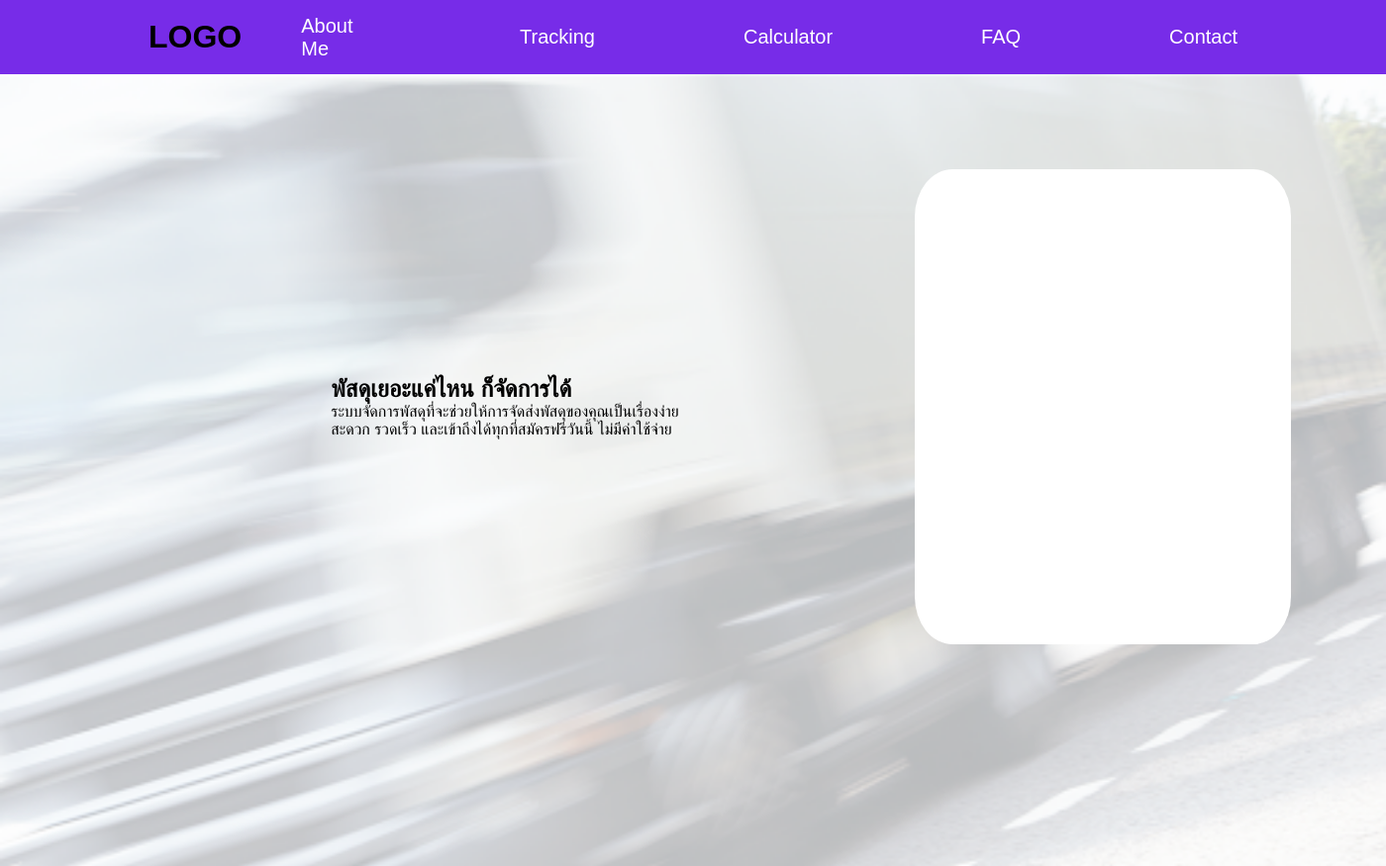
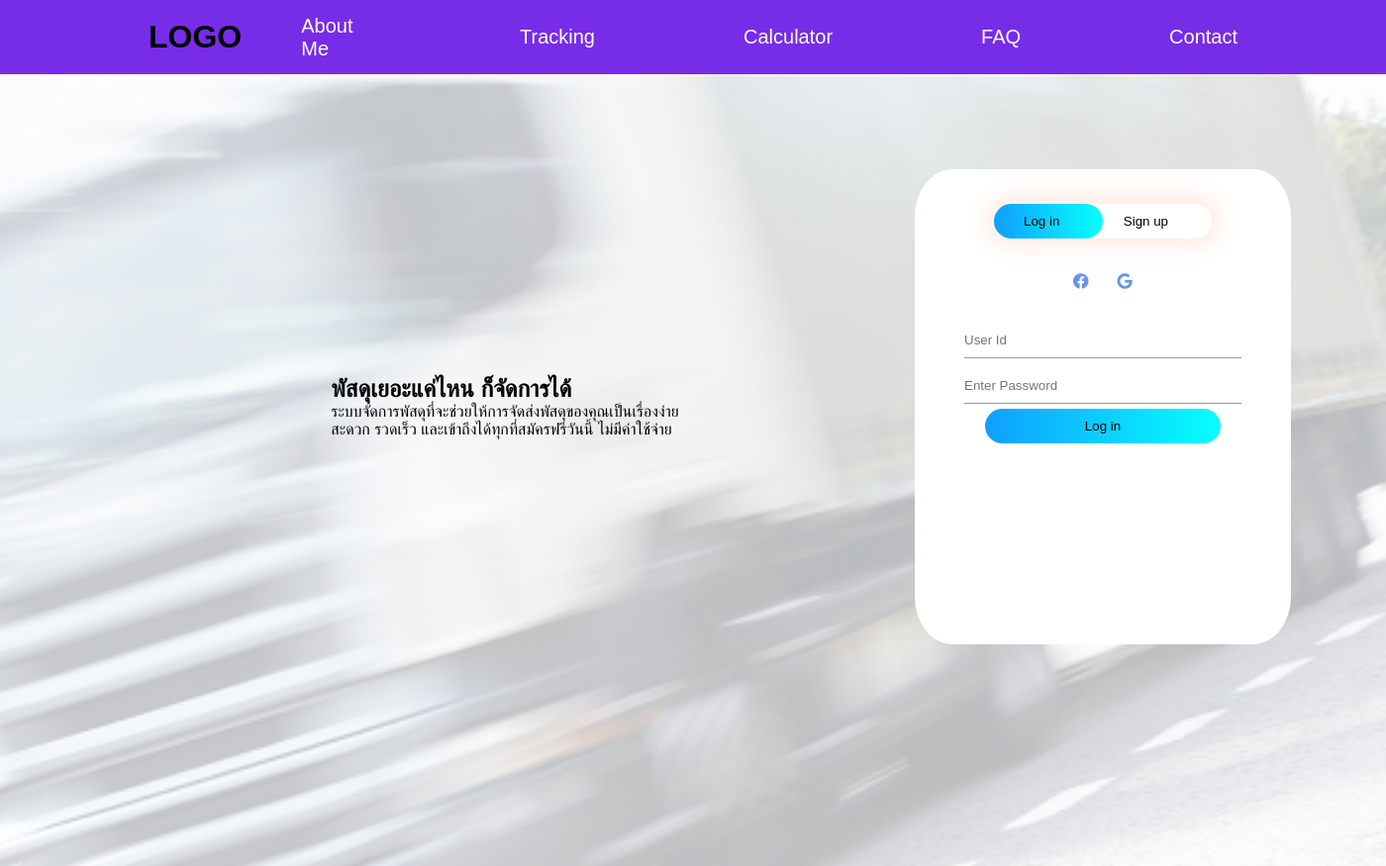
Before and after one commit to BTanakan/newgit, a PHP site: page /signin.html in a window 1400 px wide. Shown: the part 36-911 px from the top of the page at 99% size. Run offline with PHP 8.4, Linux system fonts and the light colour scheme; some libraries are stand-ins or nearby versions.

Commit message:
sign-log

```diff
--- a/signin.css
+++ b/signin.css
@@ -95,4 +95,88 @@ ul.menulist li a {
     height: 480px;
     border-radius: 10%;
     position: relative;
+    overflow: hidden;
 }
+.button-card
+{
+    width: 220px;
+    margin: 35px auto;
+    position: relative;
+    box-shadow: 0 0 20px 9px #ff61241f;
+    border-radius: 30px;
+}
+.toggle-btn
+{
+    padding: 10px 30px;
+    cursor: pointer;
+    background: transparent;
+    border: 0;
+    outline: none;
+    position: relative;
+}
+#btn
+{
+    top: 0;
+    left: 0;
+    position: absolute;
+    width: 110px;
+    height: 100%;
+    background: linear-gradient(to right, #109fff, #06ffff);
+    border-radius: 30px;
+    transition: .5s;
+}
+.card-icon
+{
+    margin: 30px auto;
+    text-align: center;
+}
+.card-icon i
+{
+    width: 30px;
+    margin: 0 5px;
+    color: cornflowerblue;
+}
+.input-card
+{
+    top: 150px;
+    position: absolute;
+    width: 280px;
+    transition: .5s;
+    left: 50px;
+}
+.text-card
+{
+    width: 100%;
+    padding: 10px 0;
+    margin: 5px 0;
+    border-left: 0;
+    border-top: 0;
+    border-right: 0;
+    border-bottom: 1px solid #999;
+    outline: none;
+    background: transparent;
+}
+.submit-btn
+{
+    width: 85%;
+    padding: 10px 30px;
+    cursor: pointer;
+    display: block;
+    margin: auto;
+    background: linear-gradient(to right,#109fff, #06ffff);
+    border: 0;
+    outline: none;
+    border-radius: 30px;
+}
+.chech-box
+{
+    margin: 30px 10px 30px 0;
+}
+#login
+{
+    left: 50px;
+}
+#signup
+{
+    left: 450px;
+}
--- a/signin.html
+++ b/signin.html
@@ -5,6 +5,7 @@
         <meta charset="UTF-8">
         <meta name="viewport" content="width=device-width, initial-scale=1">
         <link href="signin.css" rel="stylesheet">
+        <link rel="stylesheet" href="https://pro.fontawesome.com/releases/v5.10.0/css/all.css" integrity="sha384-AYmEC3Yw5cVb3ZcuHtOA93w35dYTsvhLPVnYs9eStHfGJvOvKxVfELGroGkvsg+p" crossorigin="anonymous"/>
     </head>
     <body>
         <nav>
@@ -50,10 +51,46 @@
                 </div>
                 <div class="card-sign-in">
                     <div class="card-content">
-
+                        <div class="button-card">
+                            <div id="btn"></div>
+                            <button type="button" class="toggle-btn" onclick="login()">Log in</button>
+                            <button type="button" class="toggle-btn" onclick="signup()">Sign up</button>
+                        </div>
+                        <div class="card-icon">
+                            <i class="fab fa-facebook"></i>
+                            <i class="fab fa-google"></i>
+                        </div>
+                        <form id="login" class="input-card">
+                            <input type="text" class="text-card" placeholder="User Id">
+                            <input type="text" class="text-card" placeholder="Enter Password">
+                            <button type="submit" class="submit-btn">Log in</button>
+                        </form>
+                        <form id="signup" class="input-card">
+                            <input type="text" class="text-card" placeholder="User Id">
+                            <input type="text" class="text-card" placeholder="Enter email">
+                            <input type="text" class="text-card" placeholder="Enter Password">
+                            <input type="checkbox" class="chech-box"><span>I agree </span>
+                            <button type="submit" class="submit-btn">Sign up</button>
+                        </form>
                     </div>
                 </div>
             </div>
         </div>
+        <script>
+            var x = document.getElementById("login");
+            var y = document.getElementById("signup");
+            var z = document.getElementById("btn");
+
+            function signup(){
+                x.style.left ="-400px";
+                y.style.left ="50px";
+                z.style.left ="110px";
+            }
+            function login(){
+                x.style.left ="50px";
+                y.style.left ="450px";
+                z.style.left ="0";
+            }
+        </script>
     </body>
 </html>
```
